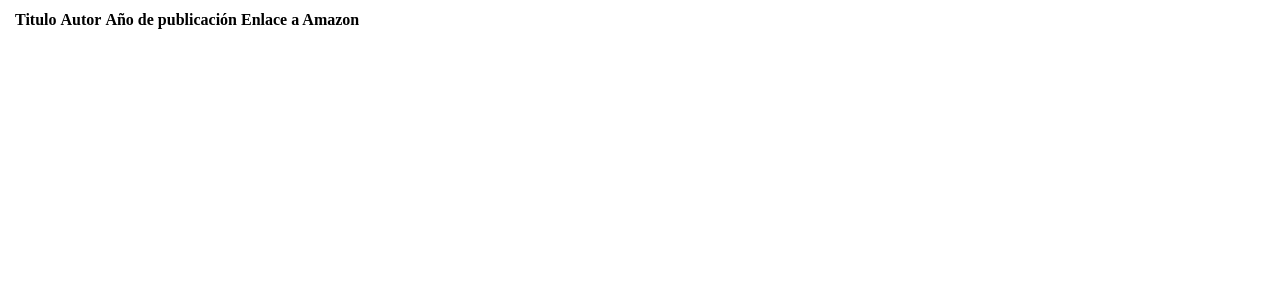
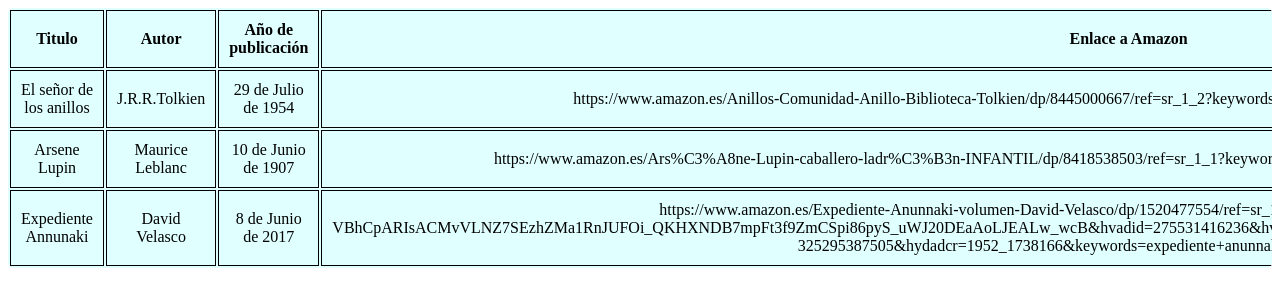
Before and after one commit to joviretadev/WorksOpenBootcamp, a plain HTML site: page index3.html in a window 1280 px wide. Drawn offline with Linux system fonts and the light colour scheme.

Commit message:
create table

```diff
--- a/index3.html
+++ b/index3.html
@@ -6,14 +6,46 @@
     <meta name="viewport" content="width=device-width, initial-scale=1.0">
     <title>Ejercicio 02/2 - Tablas en HTML</title>
 </head>
+<style>
+    table {
+        width: 100%;
+        background-color: lightcyan;
+        border-radius: 5px;
+        display: block;
+        overflow-x: auto;
+    }
+    th, td {
+        text-align: center;
+        padding: 10px;
+        border: 1px solid;
+    }
+</style>
 <body>
     <table>
-        <td>
+        <tr>
             <th>Titulo</th>
             <th>Autor</th>
             <th>Año de publicación</th>
             <th>Enlace a Amazon</th>
-        </td>
+        </tr>
+        <tr>
+            <td>El señor de los anillos</td>
+            <td>J.R.R.Tolkien</td>
+            <td>29 de Julio de 1954</td>
+            <td>https://www.amazon.es/Anillos-Comunidad-Anillo-Biblioteca-Tolkien/dp/8445000667/ref=sr_1_2?keywords=El+Se%C3%B1or+de+los+Anillos&qid=1656524710&sr=8-2</td>
+        </tr>
+        <tr>
+            <td>Arsene Lupin</td>
+            <td>Maurice Leblanc</td>
+            <td>10 de Junio de 1907</td>
+            <td>https://www.amazon.es/Ars%C3%A8ne-Lupin-caballero-ladr%C3%B3n-INFANTIL/dp/8418538503/ref=sr_1_1?keywords=arsene+lupin&qid=1656525197&sprefix=arsene%2Caps%2C91&sr=8-1</td>
+        </tr>
+        <tr>
+            <td>Expediente Annunaki</td>
+            <td>David Velasco</td>
+            <td>8 de Junio de 2017</td>
+            <td>https://www.amazon.es/Expediente-Anunnaki-volumen-David-Velasco/dp/1520477554/ref=sr_1_3?adgrpid=57879858162&gclid=Cj0KCQjw8O-VBhCpARIsACMvVLNZ7SEzhZMa1RnJUFOi_QKHXNDB7mpFt3f9ZmCSpi86pyS_uWJ20DEaAoLJEALw_wcB&hvadid=275531416236&hvdev=c&hvlocphy=1005545&hvnetw=g&hvqmt=e&hvrand=4843338195605872823&hvtargid=kwd-325295387505&hydadcr=1952_1738166&keywords=expediente+anunnaki&qid=1656525540&sr=8-3</td>
+        </tr>
     </table>
 
 </body>
```
